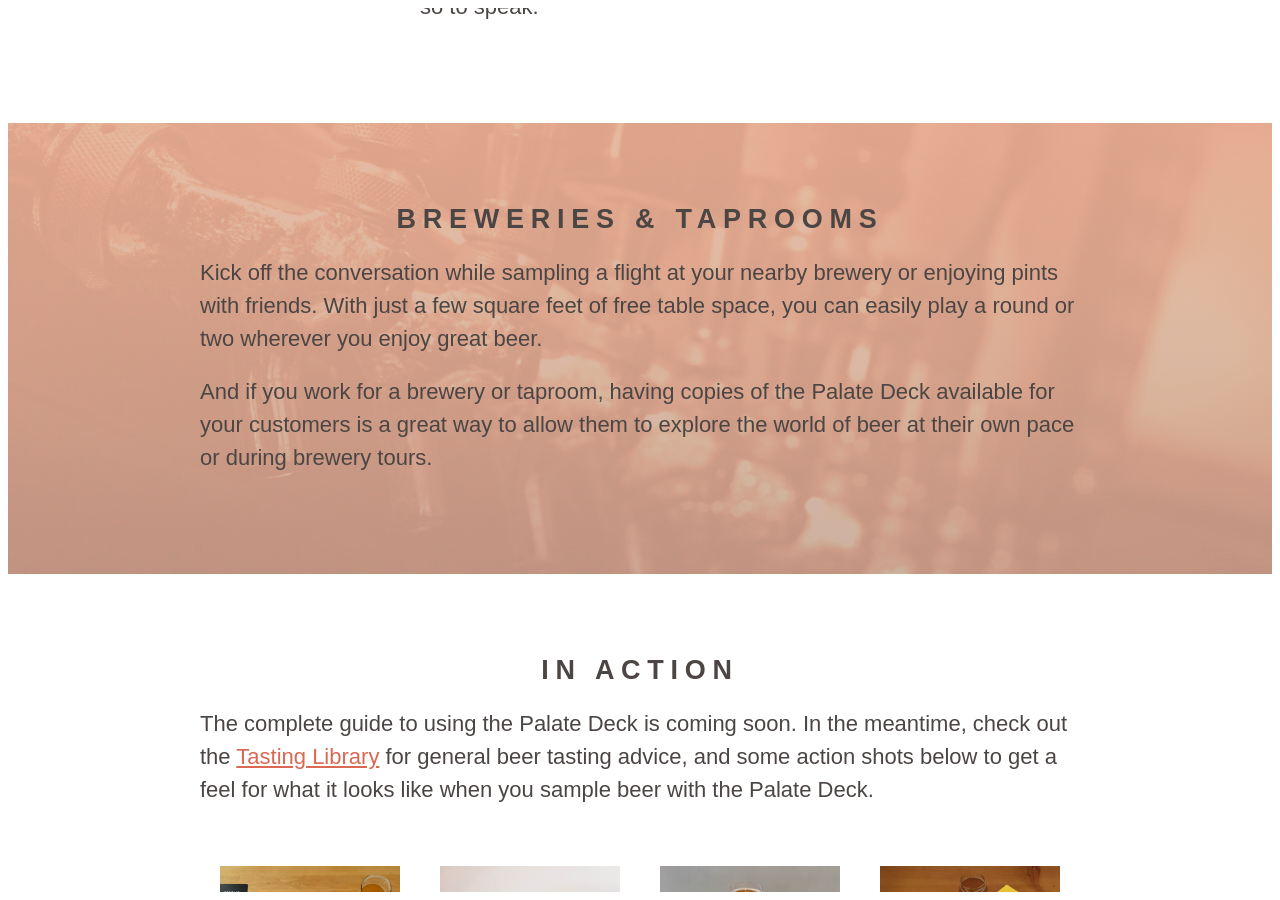
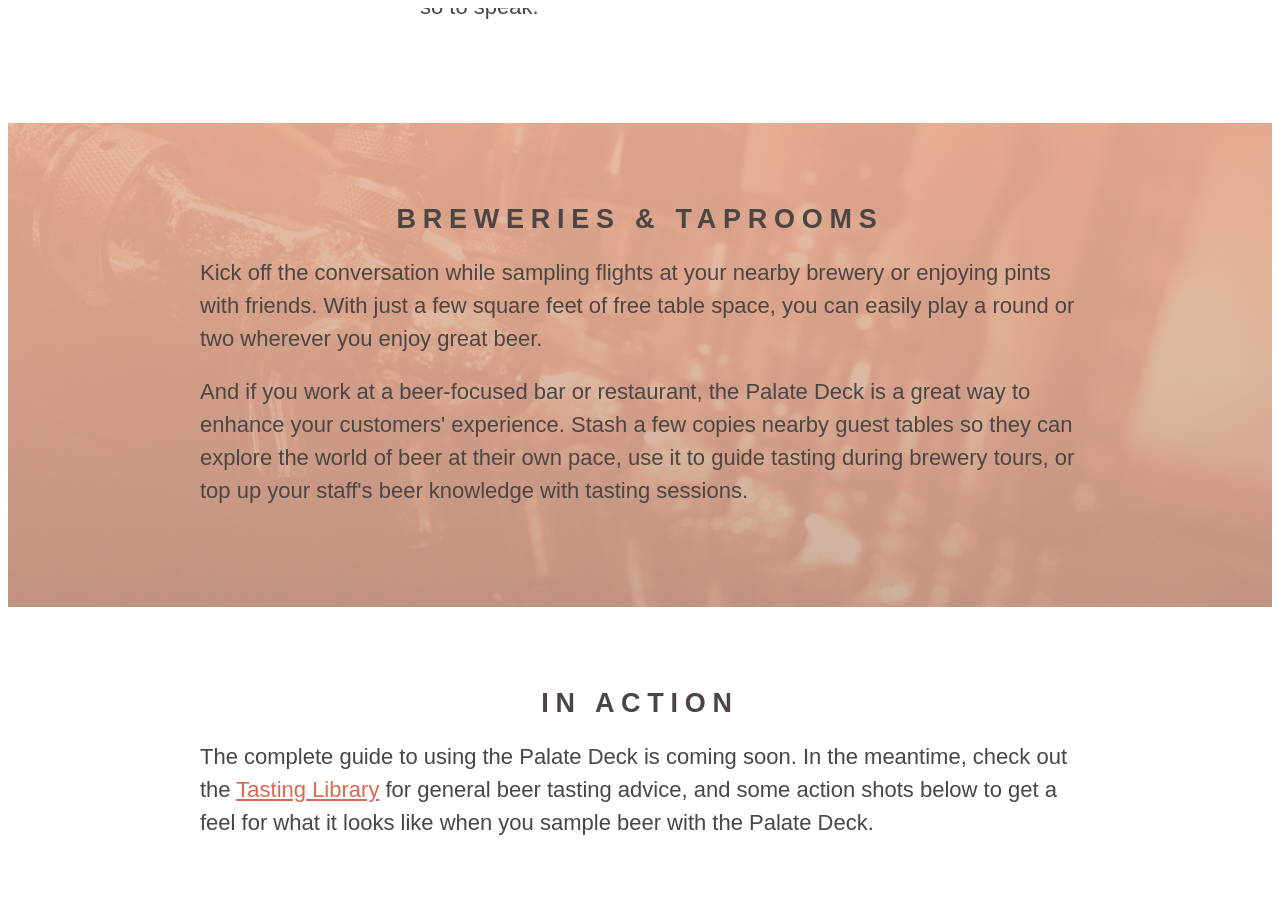
Before and after one commit to mezzoblue/palatedeck.com, a Jekyll site: the page built from instructions.html, in a window 1280 px wide and 900 px high, scrolled down 999 px. Built offline with Jekyll 4.4.1, drawn with Linux system fonts in a browser that asks for light colours; nearby versions of some CDN libraries.

Commit message:
Updating Instructions wording

```diff
--- a/instructions.html
+++ b/instructions.html
@@ -46,9 +46,9 @@
 
 		<h2 class="header-secondary">Breweries &amp; Taprooms</h2>
 
-		<p>Kick off the conversation while sampling a flight at your nearby brewery or enjoying pints with friends. With just a few square feet of free table space, you can easily play a round or two wherever you enjoy great beer.</p>
+		<p>Kick off the conversation while sampling flights at your nearby brewery or enjoying pints with friends. With just a few square feet of free table space, you can easily play a round or two wherever you enjoy great beer.</p>
 
-		<p>And if you work for a brewery or taproom, having copies of the Palate Deck available for your customers is a great way to allow them to explore the world of beer at their own pace or during brewery tours.</p>
+		<p>And if you work at a beer-focused bar or restaurant, the Palate Deck is a great way to enhance your customers' experience. Stash a few copies nearby guest tables so they can explore the world of beer at their own pace, use it to guide tasting during brewery tours, or top up your staff's beer knowledge with tasting sessions.</p>
 
 	</div>
 </div>
```
Also changed, not shown: 1 other file.
